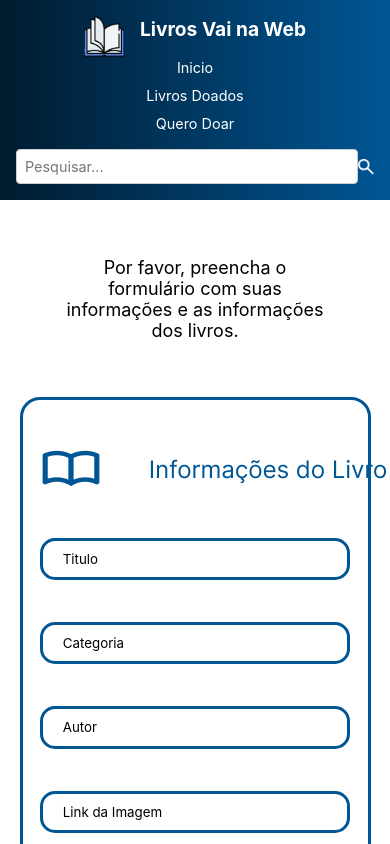
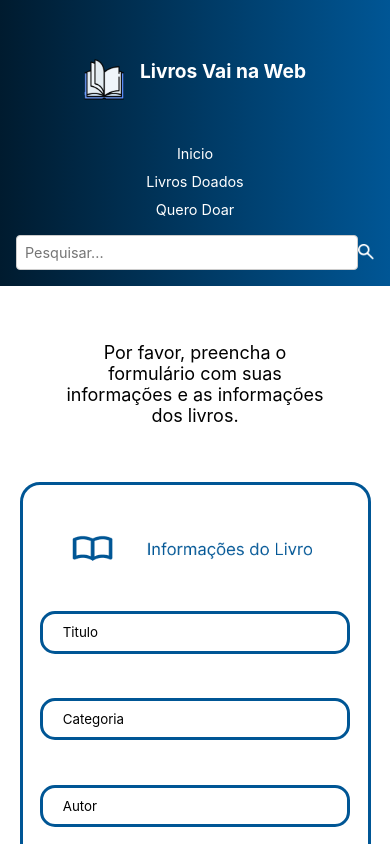
Before and after one commit to RenatofilhoDevandtech/DesafioLivrosVaiNaWeb, a React (Vite) app: page /quero-doar in a window 390 px wide. Shown: the top 844 px of the page. Built offline with nearby package versions, Linux system fonts and the light colour scheme.

Commit message:
refactor: refatorar componentes Footer, Header, Inicio e QueroDoar

```diff
--- a/src/Components/Header/Header.module.scss
+++ b/src/Components/Header/Header.module.scss
@@ -17,6 +17,7 @@ $font-stack: Arial, sans-serif;    // Fonte padrão da página
   .headerSection {
     display: flex;
     align-items: center;
+    height: 15vh;
   }
 
   .headerLogo {
--- a/src/Components/Pages/Inicio/Inicio.jsx
+++ b/src/Components/Pages/Inicio/Inicio.jsx
@@ -3,8 +3,6 @@ import ImgComunidade from "../../../assets/ImgComunidadeleitura.png";
 import ImgLeitura from "../../../assets/ImgLeitura.png";
 import ImgTransformacao from "../../../assets/ImgTransformacao.png";
 import ImgBalanca from "../../../assets/ImgBalanca.png";
-
-// Importa o arquivo de estilos específico para este componente
 import s from './Inicio.module.scss';
 
 export default function Inicio() {
--- a/src/Components/Pages/Inicio/Inicio.module.scss
+++ b/src/Components/Pages/Inicio/Inicio.module.scss
@@ -29,7 +29,7 @@ padding-left: 5%;
 }
 .containerCards {
 display: flex;
-height: 50vh;
+height: 40vh;
 justify-content: space-evenly;
 
 section {
--- a/src/Components/Pages/QueroDoar/QueroDoar.module.scss
+++ b/src/Components/Pages/QueroDoar/QueroDoar.module.scss
@@ -90,4 +90,11 @@
     width: 90%;
     font-size: 14px;
   }
+
+.divformTitulo{
+
+  img{
+    width: 80%;
+  }
 }
+}
```
Also changed, not shown: src/Components/Header/Header.jsx (+0 -11 lines), src/Components/Footer/Footer.jsx (indentation only), src/Components/Pages/QueroDoar/QueroDoar.jsx (indentation only). Lines whose indentation alone changed are shown as unchanged.
